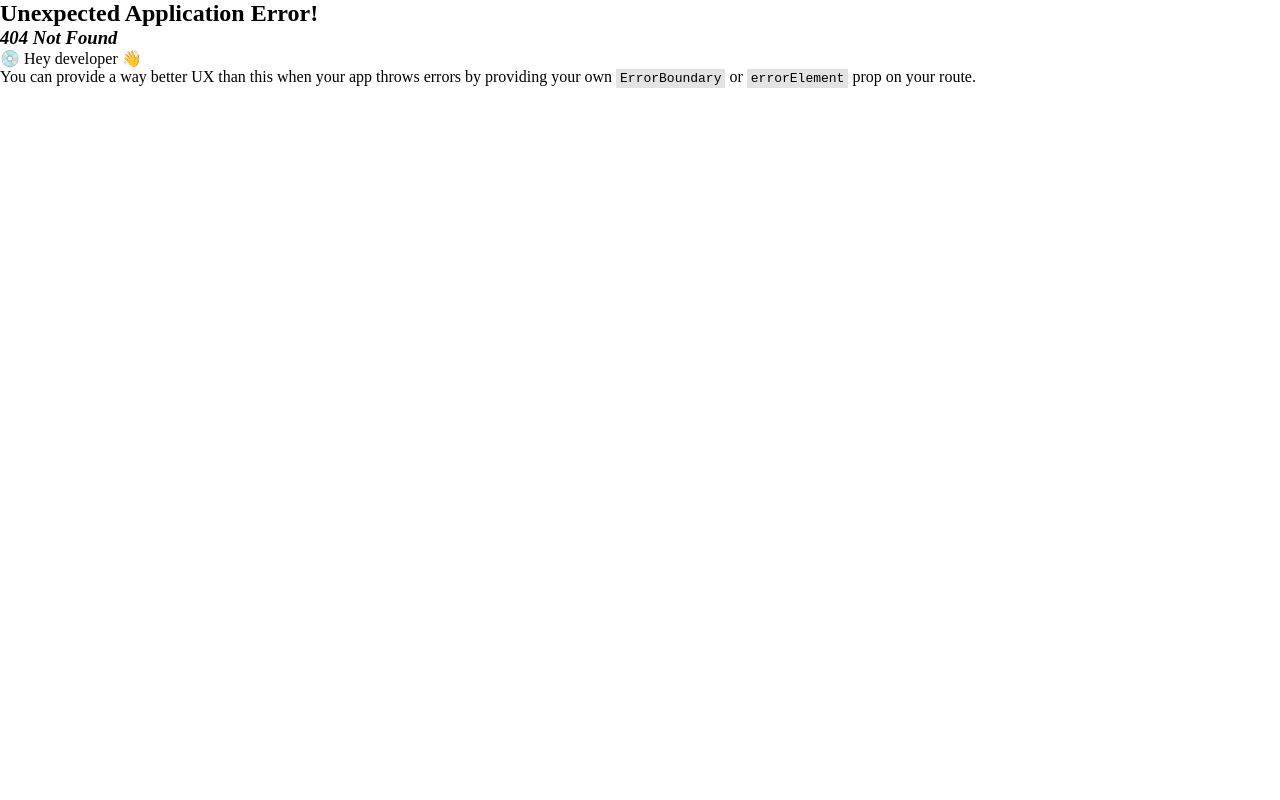
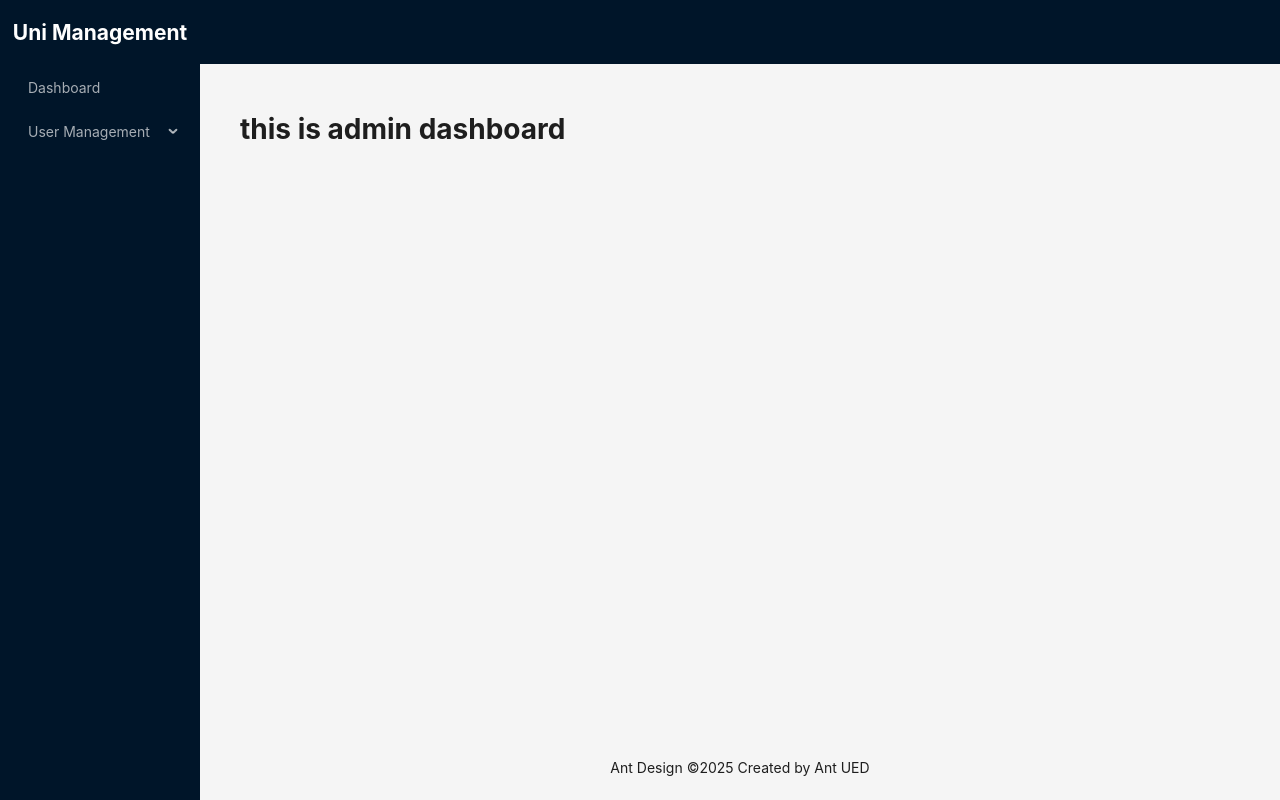
Before and after one commit to MuntasirAbid/university-management-frontend, a React (Vite) app: page /faculty/dashboard in a window 1280 px wide. Before the commit this address had no page. Built offline with nearby package versions, Linux system fonts and the light colour scheme.

Commit message:
refectored

```diff
--- a/src/components/layout/MainLayout.tsx
+++ b/src/components/layout/MainLayout.tsx
@@ -1,32 +1,8 @@
-import { Layout, Menu, MenuProps } from "antd";
-import { NavLink, Outlet } from "react-router-dom";
+import { Layout, Menu } from "antd";
+import { Outlet } from "react-router-dom";
+import { adminSidebarItems } from "../../routes/admin.routes";
 
 const { Header, Content, Footer, Sider } = Layout;
-
-const items: MenuProps["items"] = [
-  {
-    key: "Dashboard",
-    label: <NavLink to="/admin/dashboard">Dashboard</NavLink>,
-  },
-  {
-    key: "User Management",
-    label: "User Management",
-    children: [
-      {
-        key: "Create Admin",
-        label: <NavLink to="/admin/create-admin">Create Admin</NavLink>,
-      },
-      {
-        key: "Create Faculty",
-        label: <NavLink to="/admin/create-faculty">Create Faculty</NavLink>,
-      },
-      {
-        key: "Create Student",
-        label: <NavLink to="/admin/create-student">Create Student</NavLink>,
-      },
-    ],
-  },
-];
 
 const MainLayout = () => {
   return (
@@ -52,7 +28,7 @@
         >
           <h1>Uni Management</h1>
         </div>
-        <Menu theme="dark" mode="inline" items={items} />
+        <Menu theme="dark" mode="inline" items={adminSidebarItems} />
       </Sider>
       <Layout>
         <Header style={{ padding: 0 }} />
--- a/src/routes/admin.routes.tsx
+++ b/src/routes/admin.routes.tsx
@@ -1,27 +1,115 @@
+import { ReactNode } from "react";
 import AdminDashboard from "../pages/Admin/AdminDashboard";
 import CreateAdmin from "../pages/Admin/CreateAdmin";
 import CreateFaculty from "../pages/Admin/CreateFaculty";
 import CreateStudent from "../pages/Admin/CreateStudent";
+import { NavLink } from "react-router-dom";
+
+type TRoute = {
+  path: string;
+  element: ReactNode;
+};
+
+type TSidebarItem = {
+  key: string;
+  label: ReactNode;
+  children?: TSidebarItem[];
+};
 
 export const adminPaths = [
   {
-    index: true,
-    element: <AdminDashboard></AdminDashboard>,
-  },
-  {
+    name: "Dashboard",
     path: "dashboard",
     element: <AdminDashboard></AdminDashboard>,
   },
   {
-    path: "create-student",
-    element: <CreateStudent></CreateStudent>,
-  },
+    name: "User Management",
+    children: [
       {
+        name: "Create Admin",
         path: "create-admin",
         element: <CreateAdmin></CreateAdmin>,
       },
       {
+        name: "Create faculty",
         path: "create-faculty",
         element: <CreateFaculty></CreateFaculty>,
       },
+      {
+        name: "Create Student",
+        path: "create-student",
+        element: <CreateStudent></CreateStudent>,
+      },
+    ],
+  },
 ];
+
+export const adminSidebarItems = adminPaths.reduce(
+  (acc: TSidebarItem[], item) => {
+    if (item.path && item.name) {
+      acc.push({
+        key: item.name,
+        label: <NavLink to={`/admin/${item.path}`}>{item.name}</NavLink>,
+      });
+    }
+
+    if (item.children) {
+      acc.push({
+        key: item.name,
+        label: item.name,
+        children: item.children.map((child) => ({
+          key: child.name,
+          label: <NavLink to={`/admin/${child.path}`}>{child.name}</NavLink>,
+        })),
+      });
+    }
+    return acc;
+  },
+  []
+);
+
+// !!!Programatical way
+
+export const adminRoutes = adminPaths.reduce((acc: TRoute[], item) => {
+  if (item.path && item.element) {
+    acc.push({
+      path: item.path,
+      element: item.element,
+    });
+  }
+
+  if (item.children) {
+    item.children.forEach((child) => {
+      acc.push({
+        path: child.path,
+        element: child.element,
+      });
+    });
+  }
+  return acc;
+}, []);
+
+// ! heard coded way
+
+// export const adminPaths = [
+//   {
+//     index: true,
+//     element: <AdminDashboard></AdminDashboard>,
+//   },
+//   {
+//     path: "dashboard",
+//     element: <AdminDashboard></AdminDashboard>,
+//   },
+//   {
+//     path: "create-student",
+//     element: <CreateStudent></CreateStudent>,
+//   },
+//   {
+//     path: "create-admin",
+//     element: <CreateAdmin></CreateAdmin>,
+//   },
+//   {
+//     path: "create-faculty",
+//     element: <CreateFaculty></CreateFaculty>,
+//   },
+// ];
```
Also changed, not shown: src/routes/routes.tsx (+12 -2 lines). Lines whose indentation alone changed are shown as unchanged.
